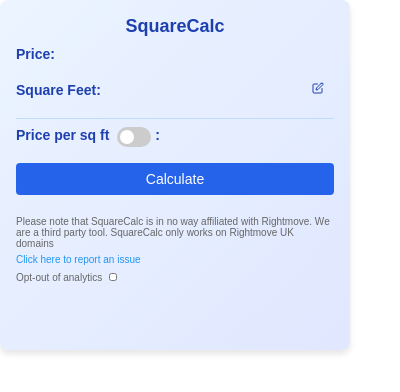
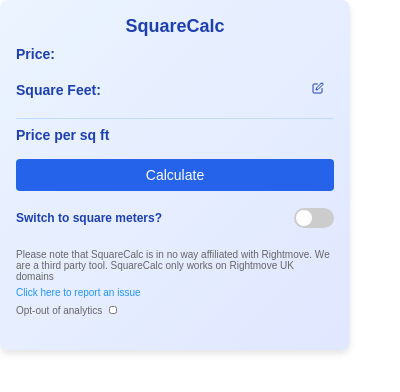
Before and after one commit to Brunnys/rightmove-sqft-calculator, a browser extension: page popup.html in a window 400 px wide. Drawn offline with Linux system fonts and the light colour scheme.

Commit message:
Updated toggle styling and position

```diff
--- a/popup.css
+++ b/popup.css
@@ -155,9 +155,8 @@
 .switch {
   position: relative;
   display: inline-block;
-  width: 34px;
+  width: 40px;
   height: 20px;
-  margin-left: 4px; /* Adjust this value to control the spacing between the value and the switch */
 }
 
 .switch input {
@@ -181,21 +180,21 @@
 .slider:before {
   position: absolute;
   content: "";
-  height: 14px;
-  width: 14px;
-  left: 3px;
-  bottom: 3px;
+  height: 16px;
+  width: 16px;
+  left: 2px;
+  bottom: 2px;
   background-color: white;
   transition: .4s;
   border-radius: 50%;
 }
 
 input:checked + .slider {
-  background-color: #00DEB6;
+  background-color: #2196F3;
 }
 
 input:checked + .slider:before {
-  transform: translateX(14px);
+  transform: translateX(20px);
 }
 
 /* Disclaimer styling */
@@ -234,3 +233,16 @@
   height: 8px;
   margin-right: 5px;
 }
+
+.unit-toggle-container {
+  display: flex;
+  justify-content: space-between;
+  align-items: center;
+  margin-top: 1px;
+}
+
+.unit-toggle-label {
+  font-size: 12px;
+  color: #1E40AF;
+  font-weight: bold;
+}
--- a/popup.html
+++ b/popup.html
@@ -37,11 +37,6 @@
         <div class="info-row border-top">
           <span class="label" id="pricePerSqFtLabel">
             <span id="unitLabel">Price per sq ft</span>
-            <label class="switch">
-              <input type="checkbox" id="unitToggle">
-              <span class="slider round"></span>
-            </label>
-            :
           </span>
           <span class="value" id="pricePerSqFt"></span>
         </div>
@@ -49,6 +44,13 @@
           <span class="spinner hidden"></span>
           <span class="button-text">Calculate</span>
         </button>
+        <div class="unit-toggle-container">
+          <span class="unit-toggle-label">Switch to square meters?</span>
+          <label class="switch">
+            <input type="checkbox" id="unitToggle">
+            <span class="slider round"></span>
+          </label>
+        </div>
         <div id="lastUpdated" class="last-updated hidden"></div>
         <div class="disclaimer">
           <p>Please note that SquareCalc is in no way affiliated with Rightmove. We are a third party tool. SquareCalc only works on Rightmove UK domains</p>
```
